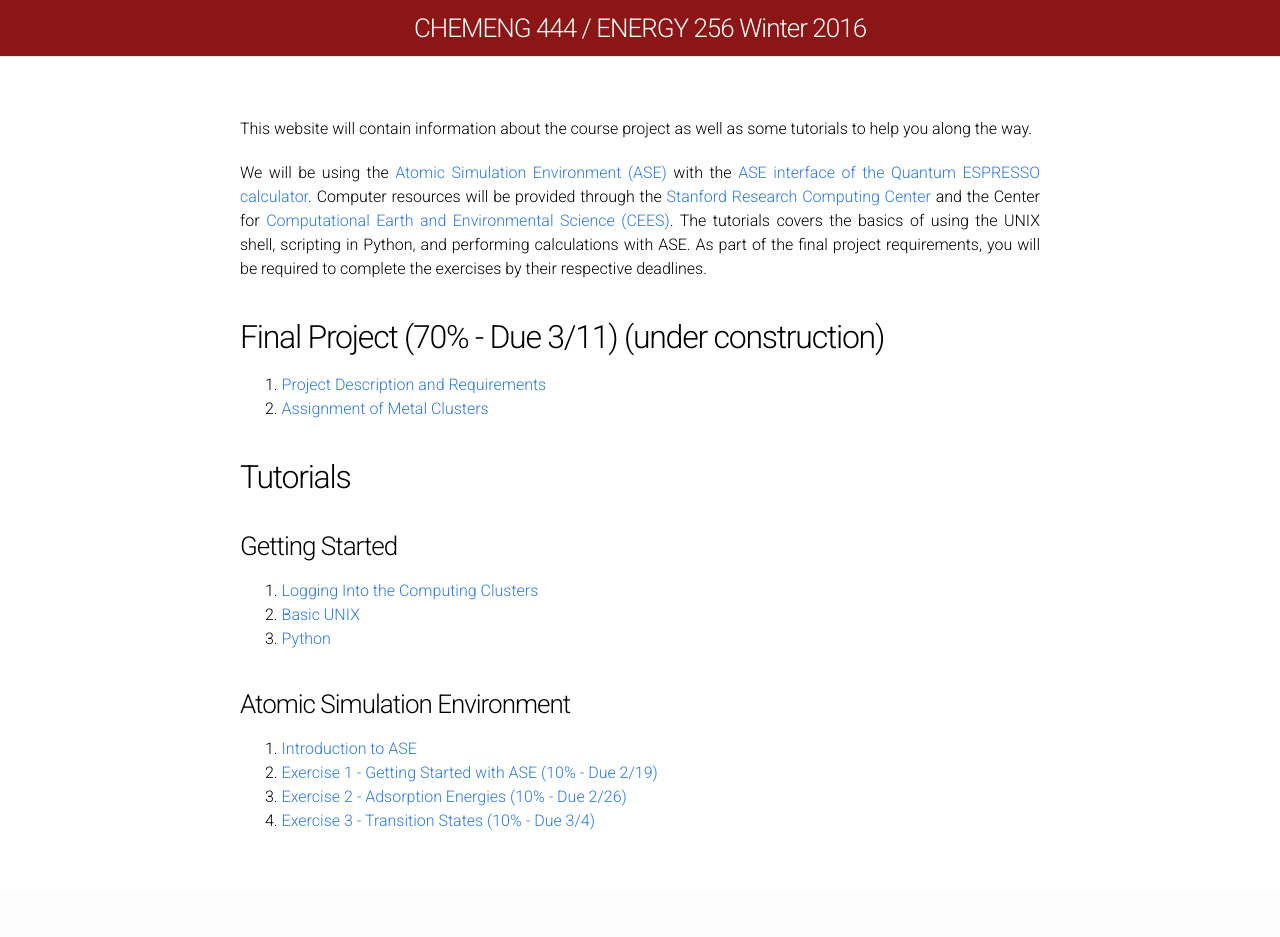
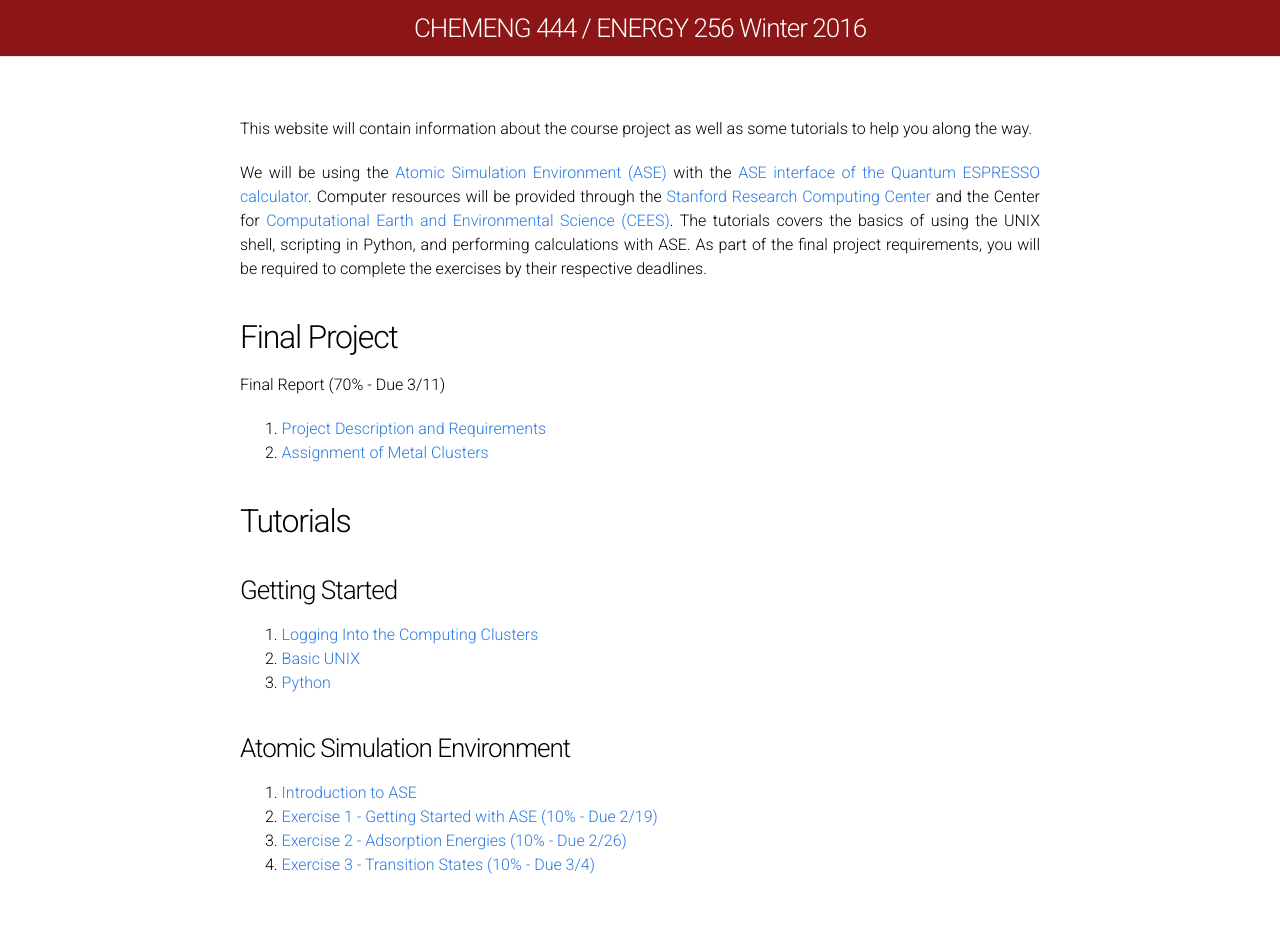
Before and after one commit to chemeng444/chemeng444.github.io, a Jekyll site: the page built from Index.md, in a window 1280 px wide. Built offline with Jekyll 4.4.1, drawn with Linux system fonts in a browser that asks for light colours; Markdown is read by kramdown in place of the engine named in the settings; before the commit the page ends 900 px from its top, so only the background shows below that.

Commit message:
Updated homepage.

```diff
--- a/Index.md
+++ b/Index.md
@@ -8,7 +8,9 @@ This website will contain information about the course project as well as some t
 
 We will be using the [Atomic Simulation Environment (ASE)](https://wiki.fysik.dtu.dk/ase/) with the [ASE interface of the Quantum ESPRESSO calculator](http://github.com/vossjo/ase-espresso). Computer resources will be provided through the [Stanford Research Computing Center](https://srcc.stanford.edu/) and the Center for [Computational Earth  and Environmental Science (CEES)](http://cees.stanford.edu/index.php). The tutorials covers the basics of using the UNIX shell, scripting in Python, and performing calculations with ASE. As part of the final project requirements, you will be required to complete the exercises by their respective deadlines.
 
-## Final Project (70% - Due 3/11) (under construction)
+## Final Project
+Final Report (70% - Due 3/11)
+
 1. [Project Description and Requirements](Project/)
 2. [Assignment of Metal Clusters](Project_Assignments/)
 
```
